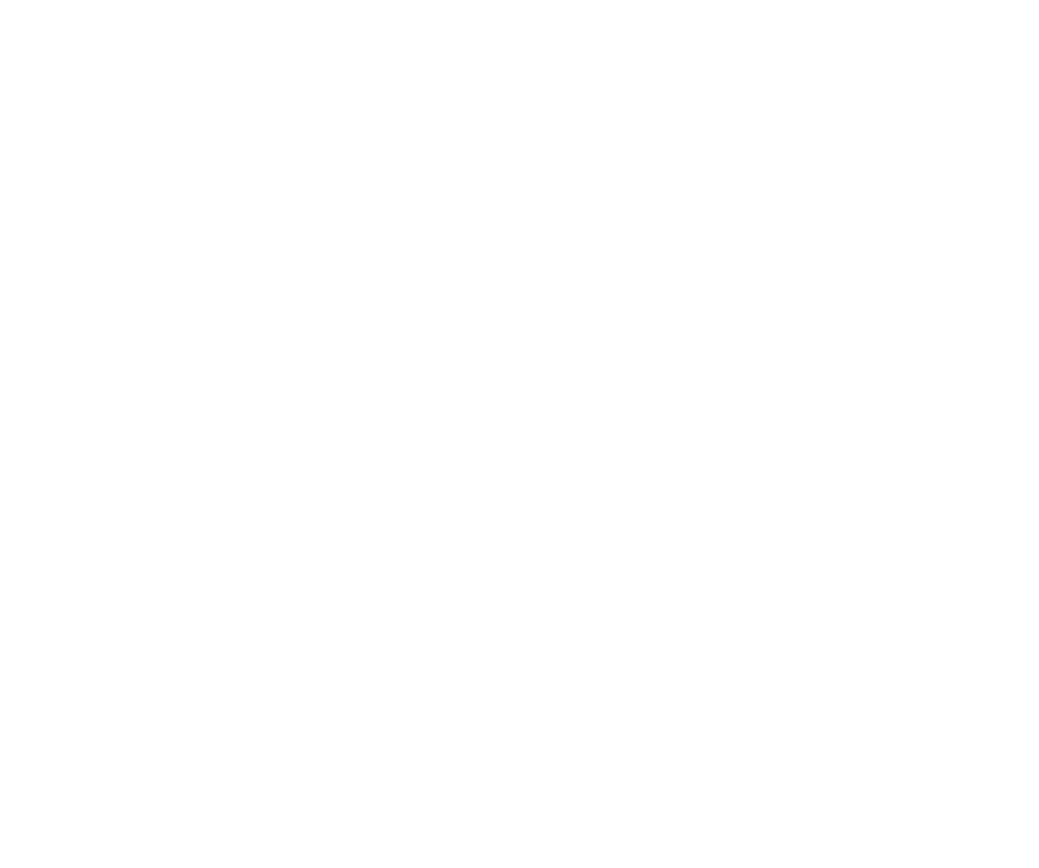
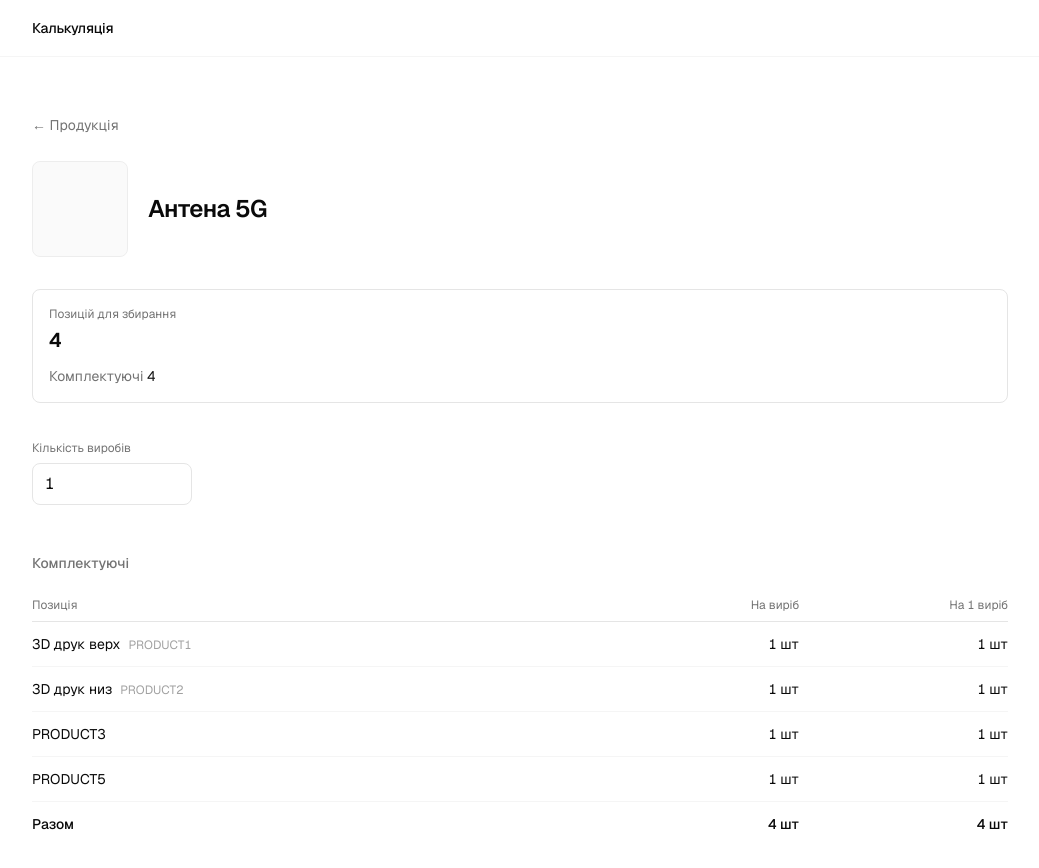
Before and after one commit to Orangepranik/calculation_products, a Next.js app: page /products/antena-5g in a window 1280 px wide. Before the commit this address had no page. Shown: the top 868 px of the page, without its empty margins (120-1159 px from the left). Before the commit the page ends 800 px from the top, so only its background shows below. Built offline with nearby package versions, Linux system fonts and the light colour scheme.

Commit message:
added materials of antena 5g

```diff
--- /dev/null
+++ b/src/data/antena-5g.ts
@@ -0,0 +1,12 @@
+import type { MaterialItem } from "@/lib/bom";
+
+/**
+ * Антена 5G — список материалов на одно изделие. PRODUCTn — внутренние названия фирмы.
+ * PRODUCT1/2 — 3D-печатные детали; данные печати (партия, время, граммы) добавить позже.
+ */
+export const antena5gMaterials: MaterialItem[] = [
+  { name: "3D друк верх", code: "PRODUCT1", category: "component", count: 1 },
+  { name: "3D друк низ", code: "PRODUCT2", category: "component", count: 1 },
+  { name: "PRODUCT3", category: "component", count: 1 },
+  { name: "PRODUCT5", category: "component", count: 1 },
+];
--- a/src/data/products.ts
+++ b/src/data/products.ts
@@ -3,6 +3,7 @@
 import type { MaterialItem } from "@/lib/bom";
 import { kozhan4Materials, kozhan4Parts, kozhan4Wires } from "./kozhan-4";
 import { vynosnaAntenaMaterials, vynosnaAntenaWires } from "./vynosna-antena";
+import { antena5gMaterials } from "./antena-5g";
 
 export type Product = {
   slug: string;
@@ -19,6 +20,7 @@
 
 export const products: Product[] = [
   { slug: "vynosna-antena", name: "Виносна антена", materials: vynosnaAntenaMaterials, wires: vynosnaAntenaWires },
+  { slug: "antena-5g", name: "Антена 5G", materials: antena5gMaterials },
   { slug: "kozhan-3", name: "КОЖАН 3.0" },
   { slug: "kozhan-4", name: "КОЖАН 4.0", parts: kozhan4Parts, wires: kozhan4Wires, materials: kozhan4Materials },
   { slug: "gidra-2u", name: "ГІДРА 2U" },
```
